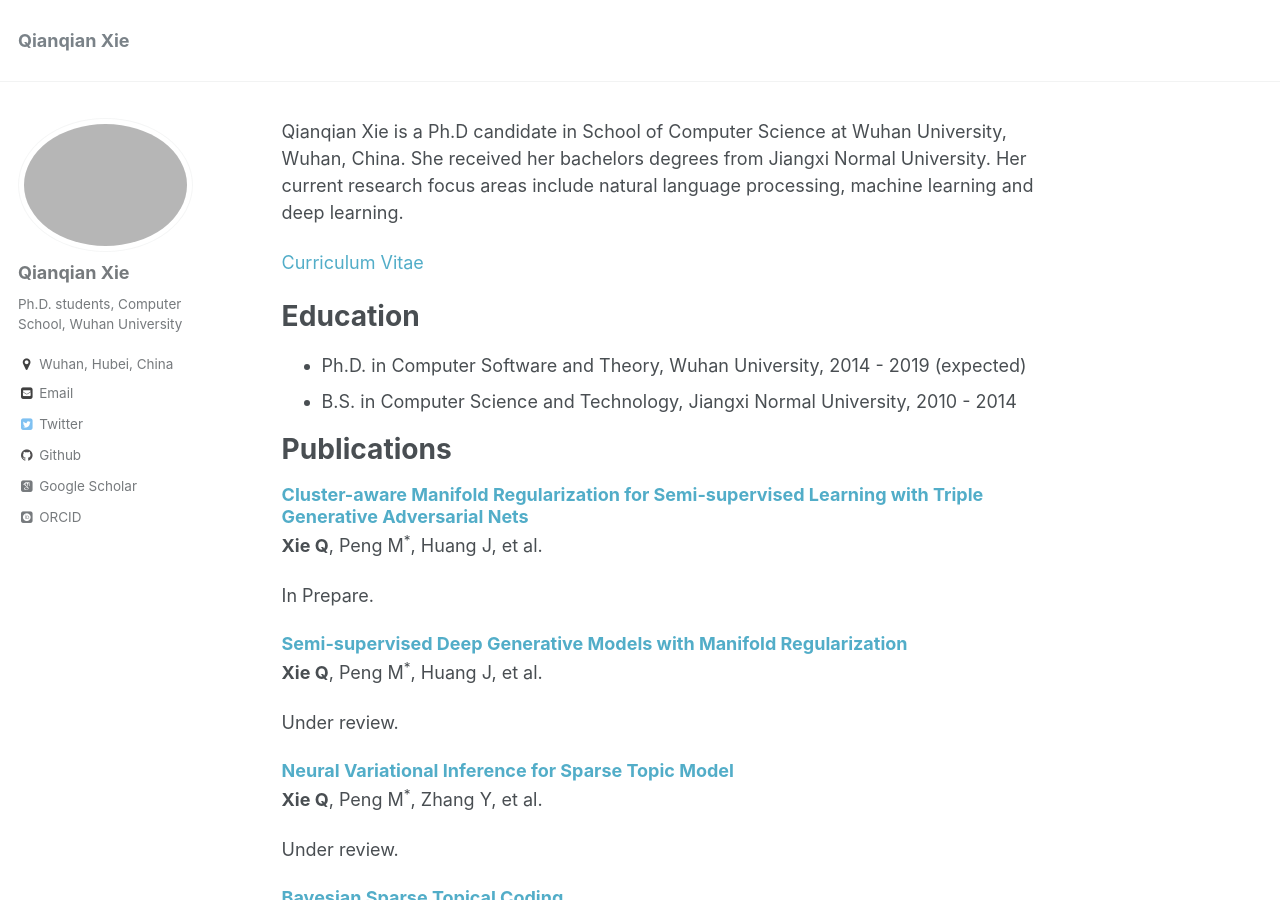
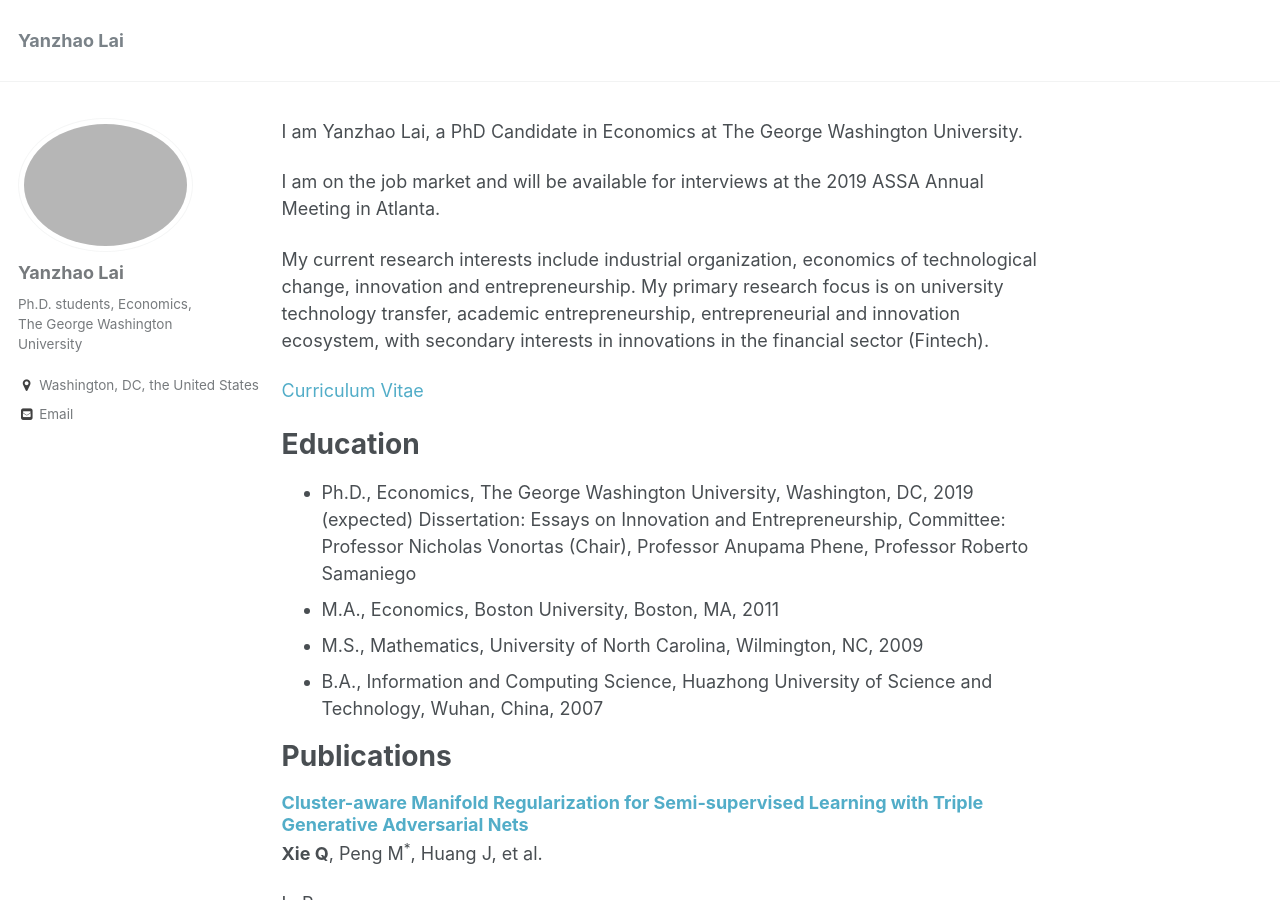
Before and after one commit to avariace/avariace.github.io, a Jekyll site: the page built from _pages/about.md, in a window 1280 px wide and 900 px high. Built offline with Jekyll 4.4.1, drawn with Linux system fonts in a browser that asks for light colours; some web fonts are replaced; some of the changed text lies outside the part shown.

Commit message:
修改资料和招牌

```diff
--- a/_config.yml
+++ b/_config.yml
@@ -7,13 +7,13 @@
 
 # Site Settings
 locale                   : "en-US"
-title                    : "Qianqian Xie"
+title                    : "Yanzhao Lai"
 title_separator          : "-"
-name                     : &name "Qianqian Xie"
+name                     : &name "Yanzhao Lai"
 description              : &description "personal description"
-url                      : https://xashely.github.io # the base hostname & protocol for your site e.g. "https://mmistakes.github.io"
+url                      : https://avariace.github.io # the base hostname & protocol for your site e.g. "https://mmistakes.github.io"
 baseurl                  : "" # the subpath of your site, e.g. "/blog"
-repository               : "xashely/xashely.github.io"
+repository               : "avariace/avariace.github.io"
 teaser                   :  # filename of teaser fallback teaser image placed in /images/, .e.g. "500x300.png"
 breadcrumbs              : true # true, false (default)
 words_per_minute         : 160
@@ -79,14 +79,14 @@ analytics:
 
 # Site Author
 author:
-  name             : "Qianqian Xie"
+  name             : "Yanzhao Lai"
   avatar           : "profile.png"
-  bio              : "Ph.D. students, Computer School, Wuhan University"
-  location         : "Wuhan, Hubei, China"
+  bio              : "Ph.D. students, Economics, The George Washington University"
+  location         : "Washington, DC, the United States"
   employer         :
-  twitter          : "qianqian_xie"
-  googlescholar    : "https://scholar.google.com/citations?user=UYW7X_0AAAAJ&hl=en"
-  email            : "xieq@whu.edu.cn"
+  twitter          :
+  googlescholar    :
+  email            : "yzlai@gwmail.gwu.edu"
   uri              :
   bitbucket        :
   codepen          :
@@ -94,13 +94,13 @@ author:
   flickr           :
   facebook         :
   foursquare       :
-  github           : "xashely"
+  github           :
   google_plus      :
   keybase          :
   instagram        :
   lastfm           :
   linkedin         :
-  orcid            : "http://orcid.org/0000-0002-9588-7454"
+  orcid            :
   pinterest        :
   soundcloud       :
   stackoverflow    : # http://stackoverflow.com/users/123456/username
--- a/_pages/about.md
+++ b/_pages/about.md
@@ -1,6 +1,6 @@
 ---
 permalink: /
-title: "Qianqian's Homepage"
+title: "Yanzhao's Homepage"
 excerpt: "About me"
 author_profile: true
 redirect_from:
@@ -8,14 +8,22 @@ redirect_from:
   - /about.html
 ---
 
-Qianqian Xie is a Ph.D candidate in School of Computer Science at Wuhan University, Wuhan, China. She received her bachelors degrees from Jiangxi Normal University. Her current research focus areas include natural language processing, machine learning and deep learning.
+I am Yanzhao Lai, a PhD Candidate in Economics at The George Washington University.
 
-[Curriculum Vitae](https://xashely.github.io/files/cv.pdf)
+I am on the job market and will be available for interviews at the 2019 ASSA Annual Meeting in Atlanta.
+
+My current research interests include industrial organization, economics of technological change, innovation and entrepreneurship. My primary research focus is on university technology transfer, academic entrepreneurship, entrepreneurial and innovation ecosystem, with secondary interests in innovations in the financial sector (Fintech).
+
+[Curriculum Vitae](https://avariace.github.io/files/cv.pdf)
 
 Education
 ======
-* Ph.D. in Computer Software and Theory, Wuhan University, 2014 - 2019 (expected)
-* B.S. in Computer Science and Technology, Jiangxi Normal University, 2010 - 2014
+* Ph.D., Economics, The George Washington University, Washington, DC, 2019 (expected)
+  Dissertation: Essays on Innovation and Entrepreneurship,
+  Committee: Professor Nicholas Vonortas (Chair), Professor Anupama Phene, Professor Roberto Samaniego
+* M.A., Economics, Boston University, Boston, MA, 2011
+* M.S., Mathematics, University of North Carolina, Wilmington, NC, 2009
+* B.A., Information and Computing Science, Huazhong University of Science and Technology, Wuhan, China, 2007
 
 Publications
 ======
```
Also changed, not shown: other parts of _pages/about.md (+0 -2 lines), 2 other files.
